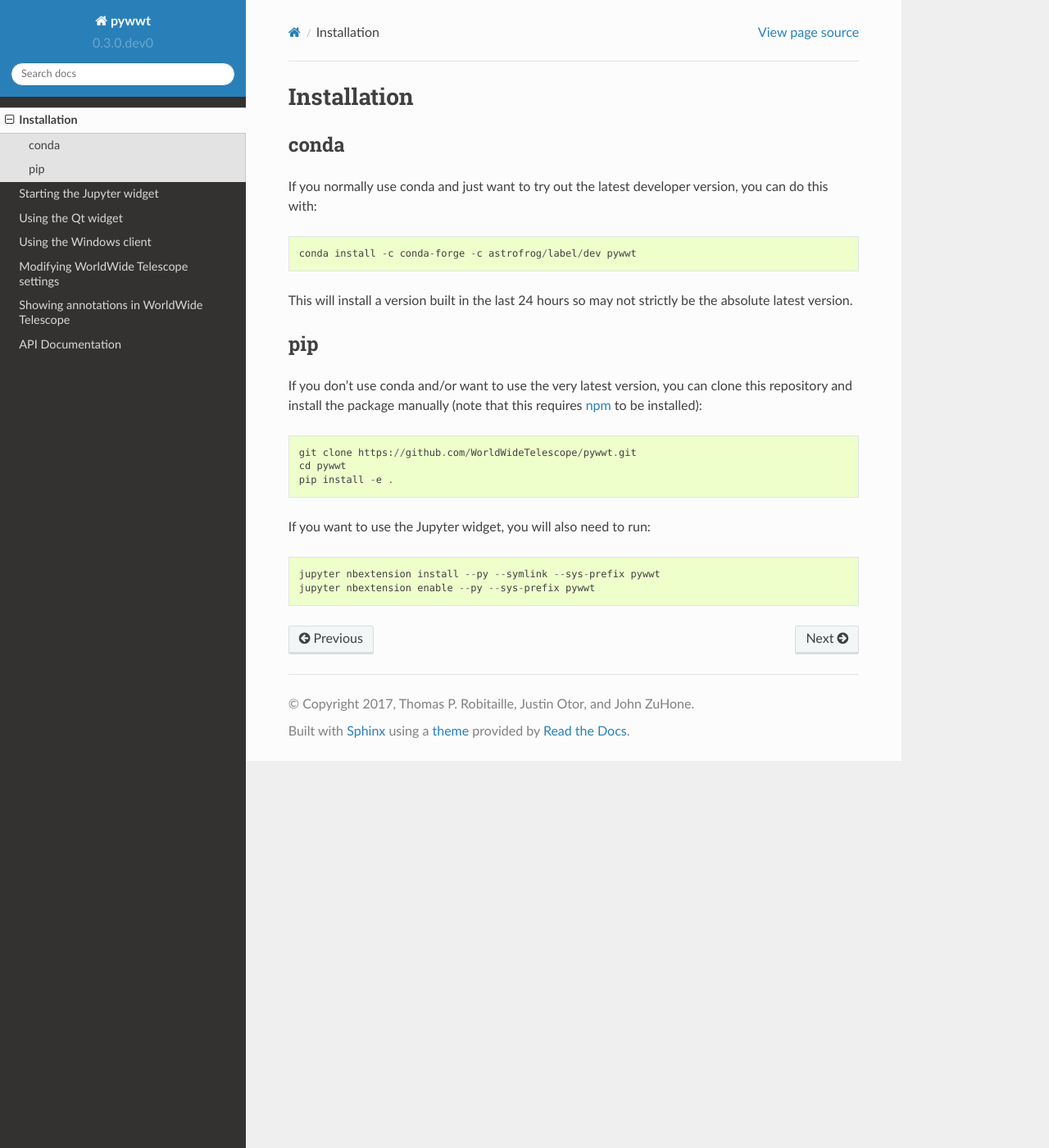
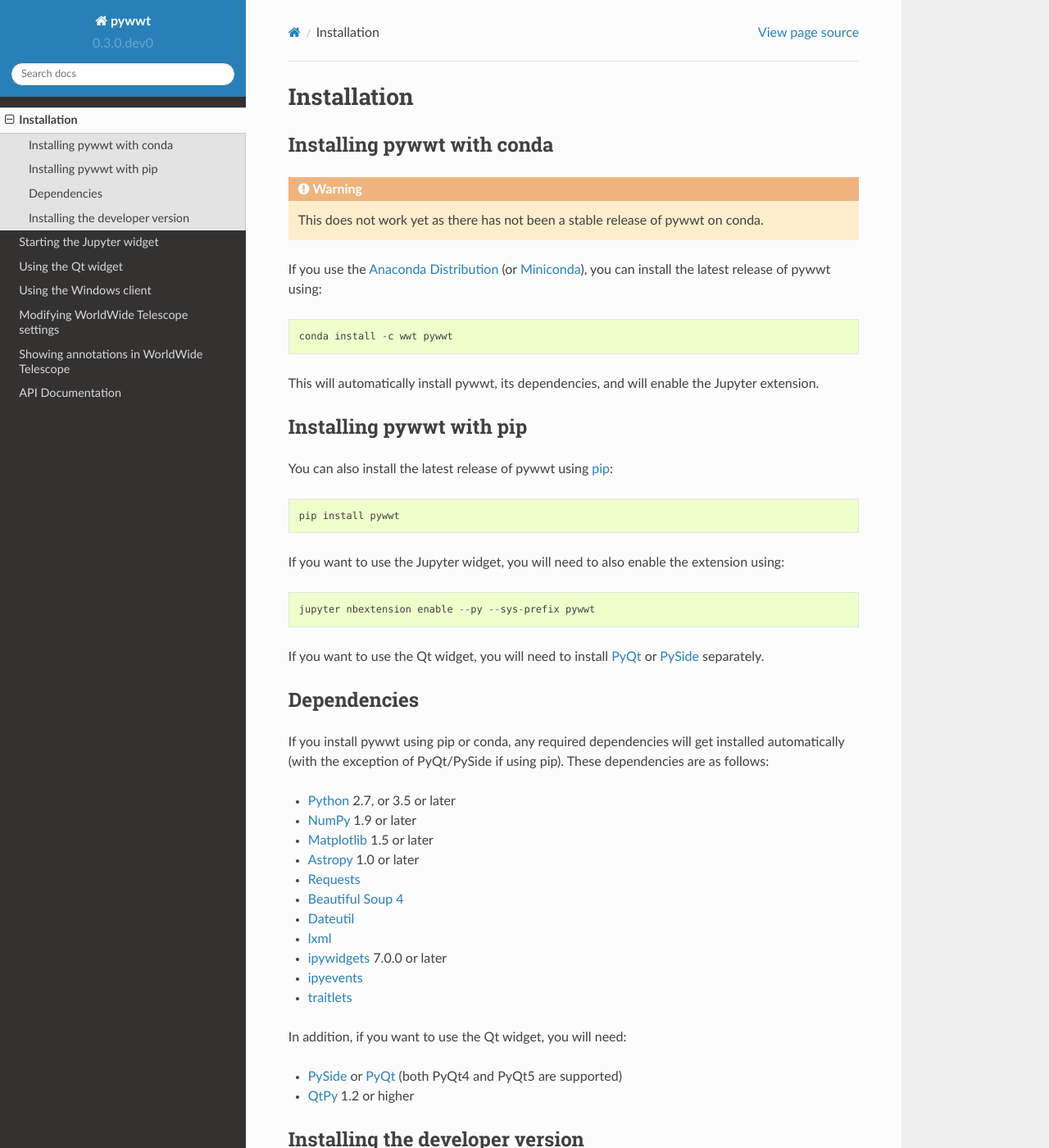
Before and after one commit to WorldWideTelescope/pywwt, a Sphinx documentation site: the page built from docs/installation.rst, in a window 1280 px wide and 1400 px high. Shown: the whole window at 82% size. Built offline with Sphinx 7.4.7 and the Read the Docs theme 2.0.0, drawn with Linux system fonts in a browser that asks for light colours; some of the changed text lies outside the part shown.

Commit message:
Updated installation instructions

```diff
--- a/README.rst
+++ b/README.rst
@@ -29,7 +29,7 @@
 If you normally use conda and
 just want to try out the latest developer version, you can do this with::
 
-    conda install -c conda-forge -c astrofrog/label/dev pywwt
+    conda install -c conda-forge -c wwt/label/dev pywwt
 
 This will install a version built in the last 24 hours so may not strictly be
 the absolute latest version.
--- a/docs/installation.rst
+++ b/docs/installation.rst
@@ -1,21 +1,67 @@
 Installation
 ============
 
-conda
------
+Installing pywwt with conda
+---------------------------
 
-If you normally use conda and just want to try out the latest developer version,
-you can do this with::
+.. warning:: This does not work yet as there has not been a stable release
+             of pywwt on conda.
 
-    conda install -c conda-forge -c astrofrog/label/dev pywwt
+If you use the `Anaconda Distribution <https://www.anaconda.com/download/#macos>`_
+(or `Miniconda <https://conda.io/miniconda.html>`_), you can install the latest
+release of pywwt using::
 
-This will install a version built in the last 24 hours so may not strictly be
-the absolute latest version.
+    conda install -c wwt pywwt
 
-pip
----
+This will automatically install pywwt, its dependencies, and will enable the
+Jupyter extension.
 
-If you don't use conda and/or want to use the very latest version, you can clone
+Installing pywwt with pip
+-------------------------
+
+You can also install the latest release of pywwt using `pip
+<http://pip.pypa.io>`_::
+
+    pip install pywwt
+
+If you want to use the Jupyter widget, you will need to also enable the
+extension using::
+
+    jupyter nbextension enable --py --sys-prefix pywwt
+
+If you want to use the Qt widget, you will need to install
+`PyQt <https://riverbankcomputing.com/software/pyqt/intro>`_ or
+`PySide <https://wiki.qt.io/PySide>`_ separately.
+
+Dependencies
+------------
+
+If you install pywwt using pip or conda, any required dependencies will get
+installed automatically (with the exception of PyQt/PySide if using pip). These
+dependencies are as follows:
+
+* `Python <http://www.python.org>`_ 2.7, or 3.5 or later
+* `NumPy <http://www.numpy.org>`_ 1.9 or later
+* `Matplotlib <http://matplotlib.org>`_ 1.5 or later
+* `Astropy <http://www.astropy.org>`_ 1.0 or later
+* `Requests <http://docs.python-requests.org/en/latest/>`_
+* `Beautiful Soup 4 <http://www.crummy.com/software/BeautifulSoup>`_
+* `Dateutil <http://labix.org/python-dateutil>`_
+* `lxml <http://lxml.de>`_
+* `ipywidgets <http://ipywidgets.readthedocs.io>`_ 7.0.0 or later
+* `ipyevents <https://github.com/mwcraig/ipyevents>`_
+* `traitlets <http://traitlets.readthedocs.io>`_
+
+In addition, if you want to use the Qt widget, you will need:
+
+* `PySide <https://wiki.qt.io/PySide>`__ or `PyQt
+  <https://riverbankcomputing.com/software/pyqt/intro>`__ (both PyQt4 and PyQt5 are supported)
+* `QtPy <https://pypi.python.org/pypi/QtPy/>`__ 1.2 or higher
+
+Installing the developer version
+--------------------------------
+
+If you want to use the very latest developer version version, you can clone
 this repository and install the package manually (note that this requires `npm
 <https://www.npmjs.com>`_ to be installed)::
 
@@ -27,3 +73,11 @@
 
     jupyter nbextension install --py --symlink --sys-prefix pywwt
     jupyter nbextension enable --py --sys-prefix pywwt
+
+If you use conda, you can alternatively install a recent developer version
+using::
+
+    conda install -c conda-forge -c wwt/label/dev pywwt
+
+This will install a version built in the last 24 hours so may not strictly be
+the absolute latest version in some cases.
```
Also changed, not shown: setup.py (+8 -6 lines).
